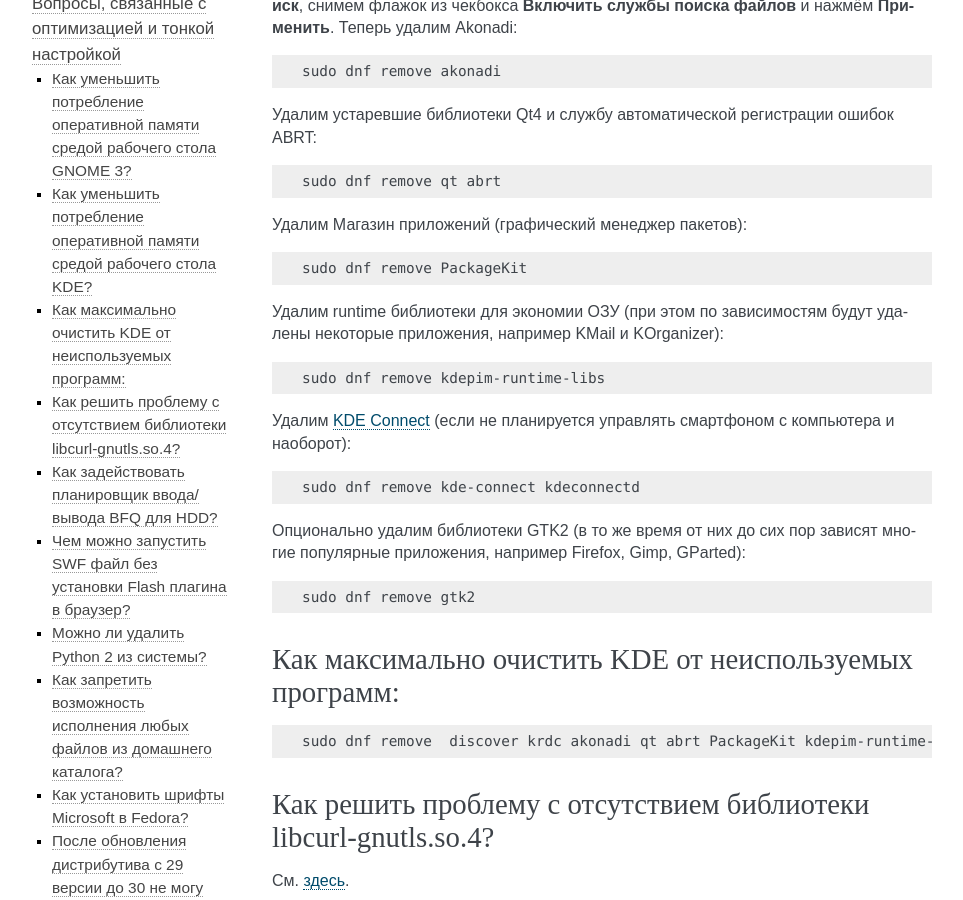
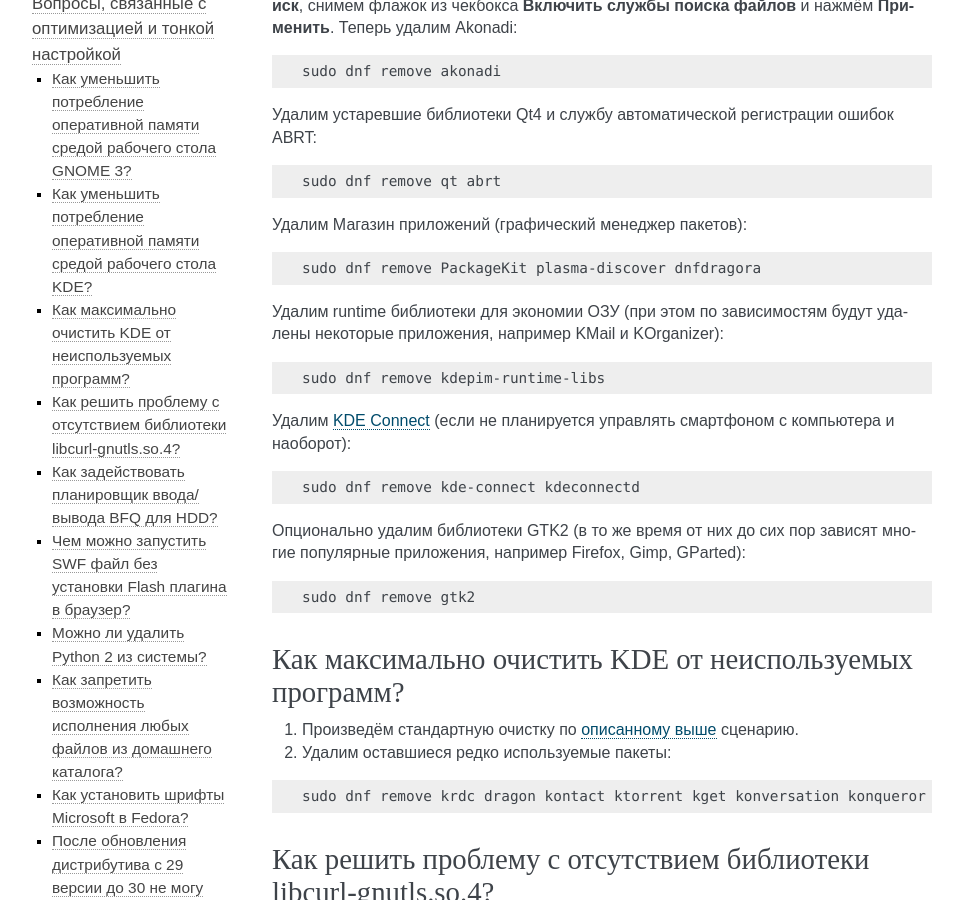
Before and after one commit to RussianFedora/FAQ, a Sphinx documentation site: the page built from source/tips-and-tricks.rst, in a window 1280 px wide and 900 px high, scrolled down 879 px. Shown: the whole window, without its empty margins (148-1111 px from the left). Built offline with Sphinx 7.4.7, drawn with Linux system fonts in a browser that asks for light colours.

Commit message:
Fixed lastest question.

```diff
--- a/source/tips-and-tricks.rst
+++ b/source/tips-and-tricks.rst
@@ -69,7 +69,7 @@
 
 .. code-block:: text
 
-    sudo dnf remove PackageKit
+    sudo dnf remove PackageKit plasma-discover dnfdragora
 
 Удалим runtime библиотеки для экономии ОЗУ (при этом по зависимостям будут удалены некоторые приложения, например KMail и KOrganizer):
 
@@ -90,14 +90,20 @@
     sudo dnf remove gtk2
 
 .. index:: bug, missing library, libcurl-gnutls
-.. _libcurl-workaround:
+.. _kde-wipe-unused:
 
-Как максимально очистить KDE от неиспользуемых программ:
-=============================================================
+Как максимально очистить KDE от неиспользуемых программ?
+===========================================================
+
+1. Произведём стандартную очистку по :ref:`описанному выше <kde-reduce-ram-usage>` сценарию.
+2. Удалим оставшиеся редко используемые пакеты:
 
 .. code-block:: text
 
-    sudo dnf remove  discover krdc akonadi qt abrt PackageKit kdepim-runtime-libs kde-connect kdeconnectd dragon kontact ktorrent kget konversation konqueror falkon kmail dnfdragora kdewallet krusader spectacle krfb akregator juk kamoso k3b calligra* kfind kgpg kmouth kmag
+    sudo dnf remove krdc dragon kontact ktorrent kget konversation konqueror falkon kmail krusader krfb akregator juk kamoso k3b calligra\* kfind kgpg kmouth kmag
+
+.. index:: bug, missing library, libcurl-gnutls
+.. _libcurl-workaround:
 
 Как решить проблему с отсутствием библиотеки libcurl-gnutls.so.4?
 =====================================================================
```
